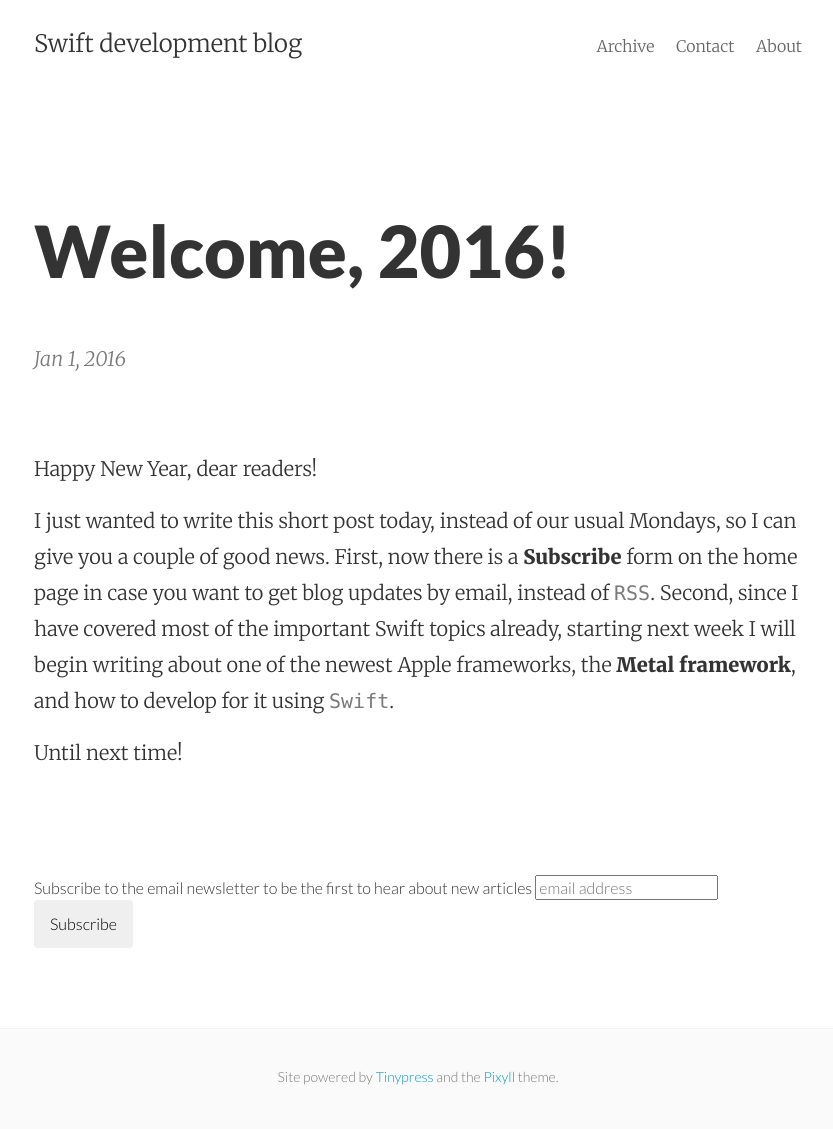
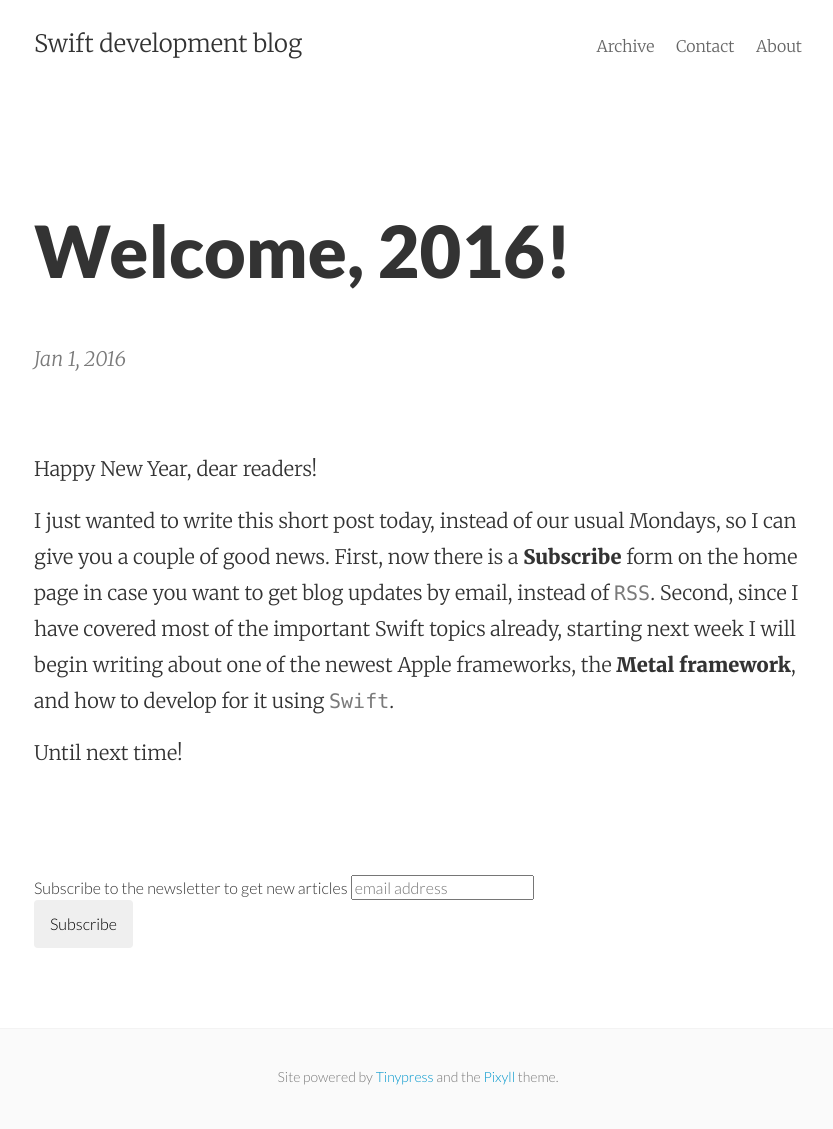
Before and after one commit to mhorga/mhorga.github.io, a Jekyll site: the page built from _posts/2016-01-01-welcome-2016.markdown, in a window 1280 px wide. Shown: the whole page, without its empty margins (222-1055 px from the left). Built offline with Jekyll 4.4.1, drawn with Linux system fonts in a browser that asks for light colours; comment, search, counter and statistics services are not loaded.

Commit message:
Update post.html

```diff
--- a/_layouts/post.html
+++ b/_layouts/post.html
@@ -23,16 +23,6 @@
 <!--
 <br /><br />
 <p class="post-meta">If you enjoyed this article, you can share it, or subscribe to be notified when new content is posted, using the form below.</p>
-<br />
-<div class="a2a_kit a2a_kit_size_32 a2a_default_style">
-  <a class="a2a_button_twitter"></a>
-  <a class="a2a_button_reddit"></a>
-  <a class="a2a_button_facebook"></a>
-  <a class="a2a_button_google_plus"></a>
-  <a class="a2a_button_linkedin"></a>
-  <a class="a2a_button_email"></a>
-</div>
-<script async src="https://static.addtoany.com/menu/page.js"></script>
 -->
 <br /><br /><br />
   <p><!-- Begin MailChimp Signup Form -->
@@ -43,7 +33,7 @@
 	<div id="mc_embed_signup">
 		<form action="//github.us12.list-manage.com/subscribe/post?u=5daab344aba23020915a23c29&amp;id=69e4a7c3af" method="post" id="mc-embedded-subscribe-form" name="mc-embedded-subscribe-form" class="validate" target="_blank" novalidate>
 		    <div id="mc_embed_signup_scroll">
-			<label for="mce-EMAIL">Subscribe to the email newsletter to be the first to hear about new articles</label>
+			<label for="mce-EMAIL">Subscribe to the newsletter to get new articles</label>
 			<input type="email" value="" name="EMAIL" class="email" id="mce-EMAIL" placeholder="email address" required>
 		    <div style="position: absolute; left: -5000px;" aria-hidden="true"><input type="text" name="b_5daab344aba23020915a23c29_69e4a7c3af" tabindex="-1" value=""></div>
 		    <div class="clear"><input type="submit" value="Subscribe" name="subscribe" id="mc-embedded-subscribe" class="button"></div>
```
